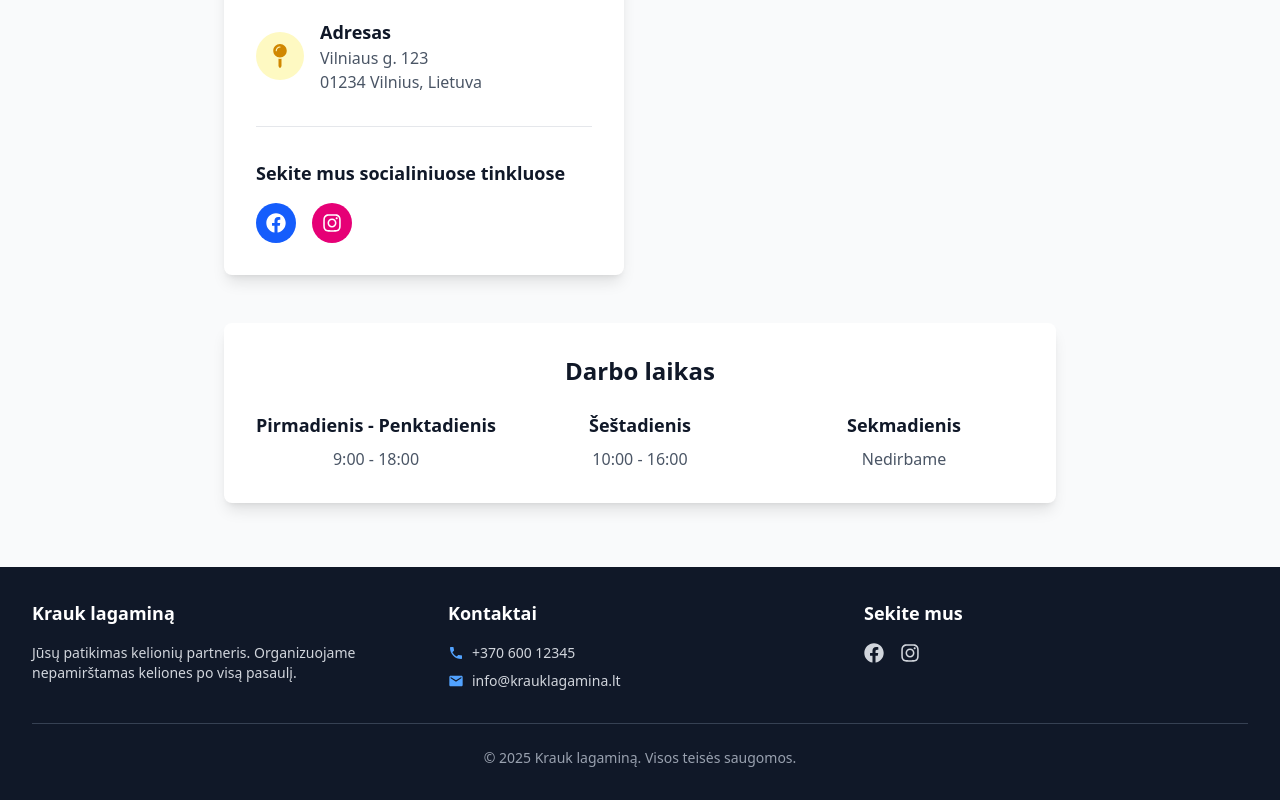
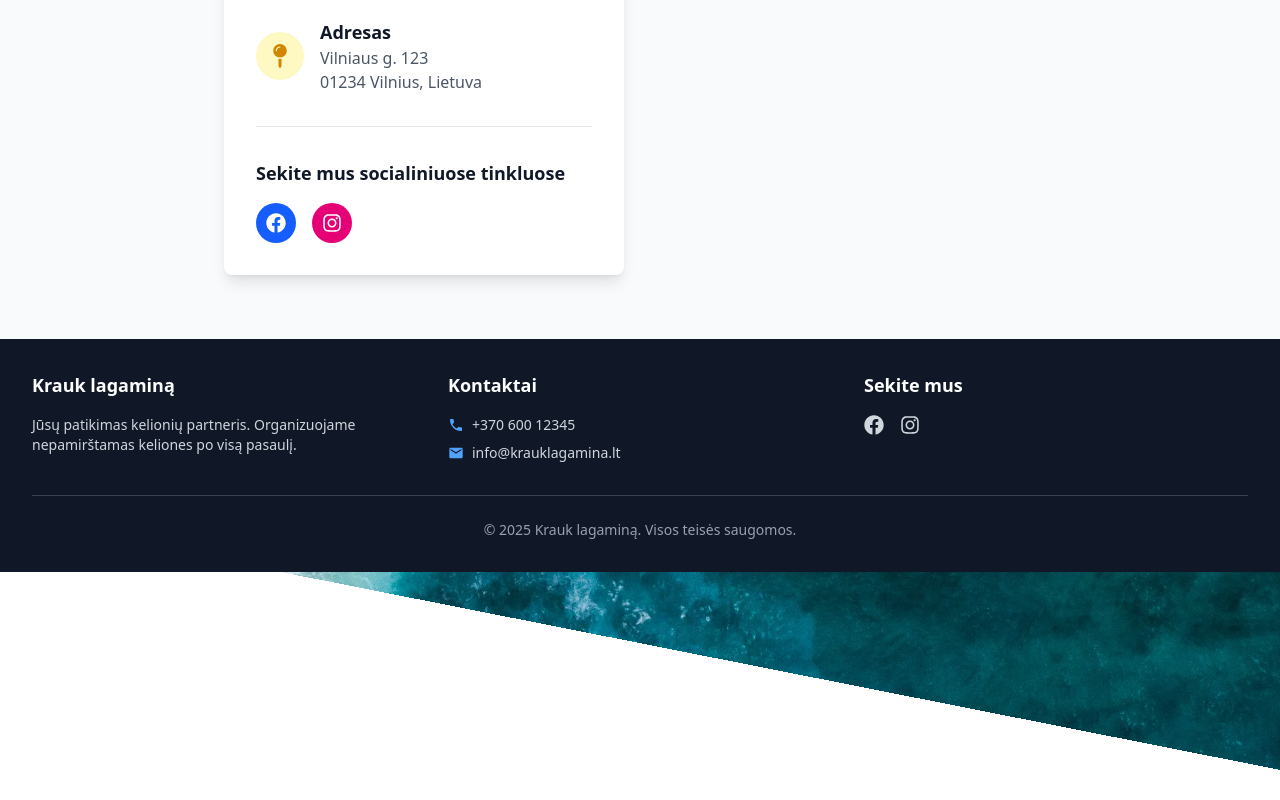
Before and after one commit to Romcikkas/krauklagamina, a Next.js app: page /contact in a window 1280 px wide. Shown: the part 605-1405 px from the top of the page. After the commit the page ends 1177 px from the top, so only its background shows below. Built offline with nearby package versions, Linux system fonts and the light colour scheme; a web font is replaced by a local one.

Commit message:
Commented out working hours section in contact page

```diff
--- a/src/app/contact/page.tsx
+++ b/src/app/contact/page.tsx
@@ -308,7 +308,7 @@ ${formData.message}`);
         </div>
 
         {/* Working Hours */}
-        <div className="mt-12 bg-white rounded-lg shadow-lg p-8">
+        {/* <div className="mt-12 bg-white rounded-lg shadow-lg p-8">
           <h2 className="text-2xl font-bold text-gray-900 mb-6 text-center">
             Darbo laikas
           </h2>
@@ -332,7 +332,7 @@ ${formData.message}`);
               <p className="text-gray-600">Nedirbame</p>
             </div>
           </div>
-        </div>
+        </div> */}
       </div>
     </div>
   );
```
